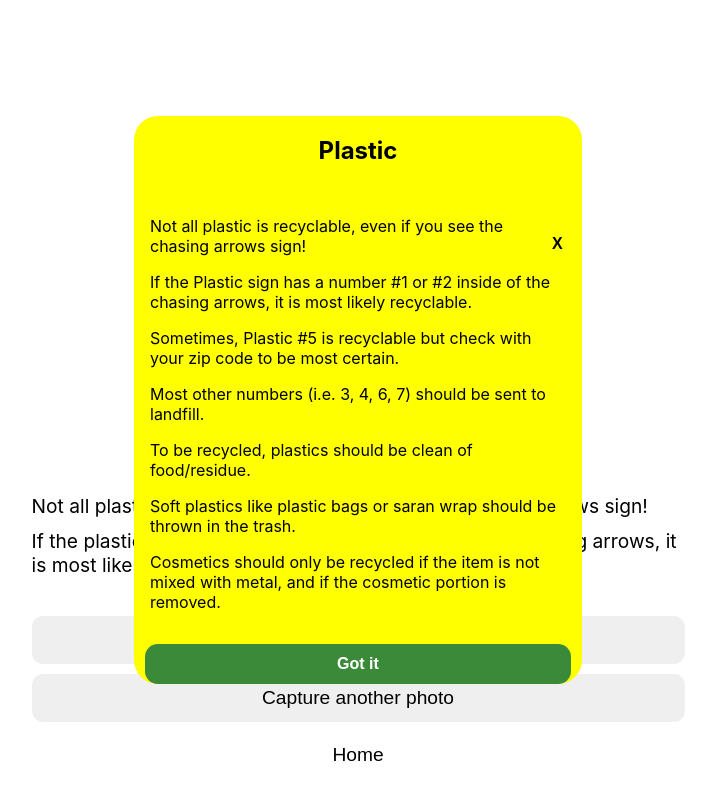
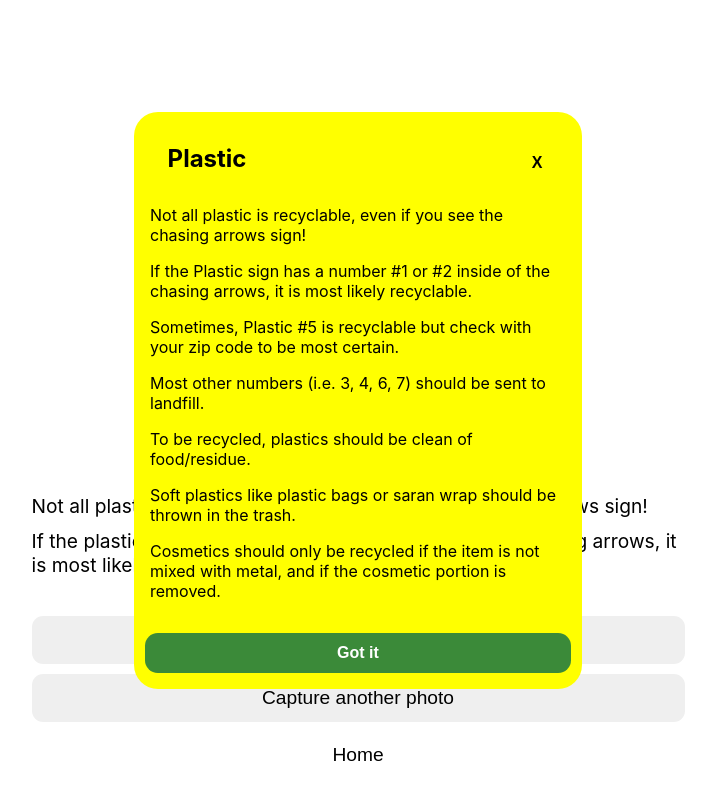
Before and after one commit to codeforsanjose/litter.ai, a React (Create React App) app in the folder client/: page /success in a window 1280 px wide. Both pictures are taken after a click on the button "Learn More". Shown: the whole page, without its empty margins (282-998 px from the left). Built offline with nearby package versions, Linux system fonts and the light colour scheme.

Commit message:
Grouped the category title and x button in modal into a div to realign spacing

```diff
--- a/client/src/Components/SuccessfulSubmission/SubmissionModal.jsx
+++ b/client/src/Components/SuccessfulSubmission/SubmissionModal.jsx
@@ -6,6 +6,7 @@ export default function SubmissionModal({ modalOpen, setModalOpen, separateStrin
   const mockName = mockCategoryData.plastic.name;
   return (
     <div className="modal-container">
+      <div className="modal-container-top">
         <h2>{mockName}</h2>
         <button
           type="button"
@@ -14,6 +15,7 @@ export default function SubmissionModal({ modalOpen, setModalOpen, separateStrin
         >
           X
         </button>
+      </div>
       <p className="modal-text">{separateString(mockDescription)}</p>
       <button
         type="button"
--- a/client/src/css/SuccessfulSubmission.css
+++ b/client/src/css/SuccessfulSubmission.css
@@ -104,10 +104,18 @@
   z-index: 2;
 }
 
+.modal-container .modal-container-top {
+  width: 85%;
+  display: flex;
+  justify-content: space-between;
+  align-items: flex-end;
+}
+
+.modal-container .modal-container-top h2 {
+  margin: 2rem 0 0 0;
+}
+
 .modal-container .modal-x-button {
-  position: absolute;
-  top: 4%;
-  right: 3%;
   border: none;
   background: none;
   font-size: 1rem;
@@ -123,6 +131,7 @@
   background-color: var(--main-green-half);
   font-weight: bold;
   font-size: 1rem;
+  margin-bottom: 1rem;
 }
 
 .modal-container p {
```
Lines whose indentation alone changed are shown as unchanged.
